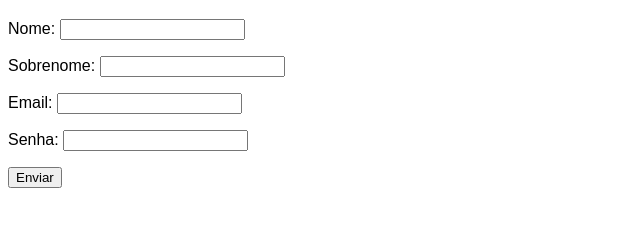
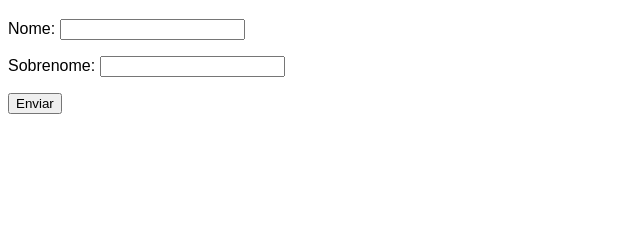
Before and after one commit to LucaTube/curso, a plain HTML site: page achiviments/exercicios/ex15.html in a window 1280 px wide. Shown: the part 61-288 px from the top of the page, without its empty margins (0-640 px from the left). Drawn offline with Linux system fonts and the light colour scheme.

Commit message:
eeeeeeee

```diff
--- a/achiviments/exercicios/ex15.html
+++ b/achiviments/exercicios/ex15.html
@@ -13,12 +13,9 @@
 </head>
 <body>
     <h1>Meu primeiro formulário</h1>
-    <form action="cadastro.php" autocomplete="off">
+    <form method="" action="cadastro.php" autocomplete="off">
         <p><label for="inome">Nome:</label> <input type="text" name="nome" id="inome"></p>
         <p><label for="isobre">Sobrenome:</label> <input type="text" name="sobre" id="isobre"></p>
-        <p><label for="iemail">Email:</label> <input:email><input type="text" name="email" id="iemail"></input:email></p>
-        <p><label for="isenha">Senha:</label>
-        <input type="password" name="senha" id="isenha"></p>
         <p><input type="submit" value="Enviar"></p>
     </form>
 </body>
```
